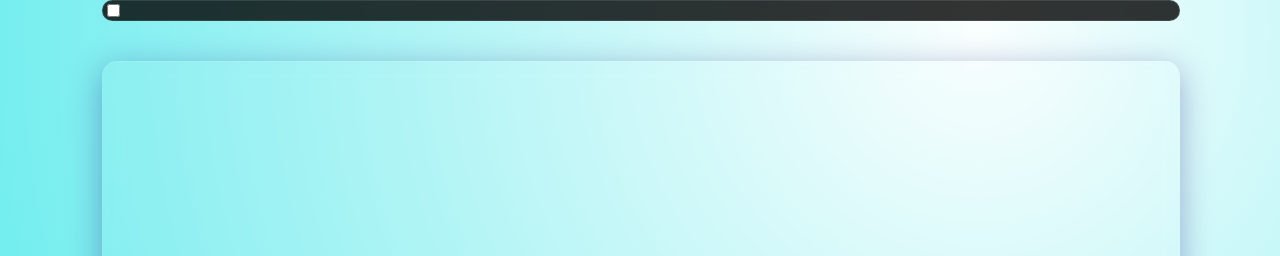
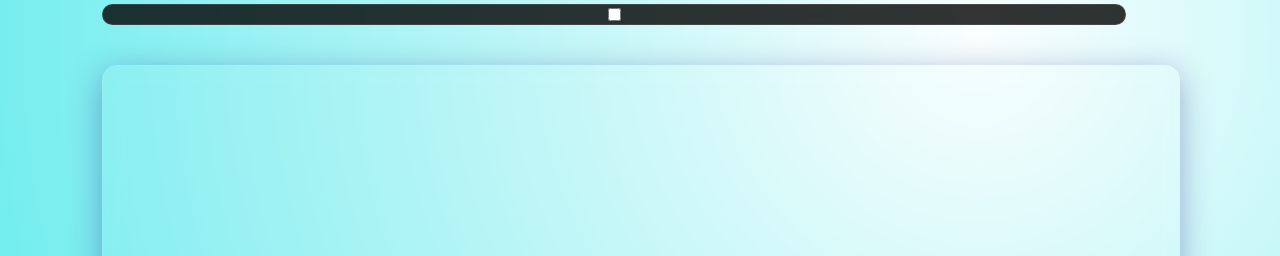
Before and after one commit to w4ri0/Portfolio, a plain HTML site: page index.html in a window 1280 px wide. Shown: the top 256 px of the page. Drawn offline with Linux system fonts and the light colour scheme.

Commit message:
Update navbar styling in style.css

```diff
--- a/style.css
+++ b/style.css
@@ -170,11 +170,12 @@ html {width: auto;
 
 /* Navbar */
 .navbar {
-  display: flex;
-  justify-content: space-between;
-  align-items: center;
+  display: inline-block;
+  align-items: left;
   padding: 0px;
   background-color: rgba(0, 0, 0, 0.8);
+  width: 95%;
+  margin: 0 auto  ;
 }
 nav {
   display: flex;
```
